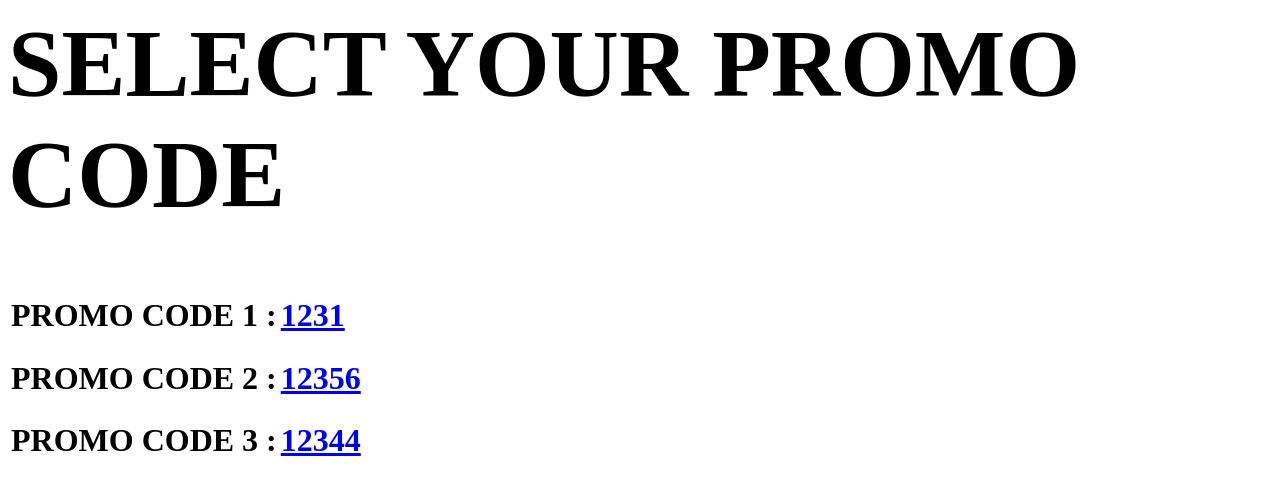
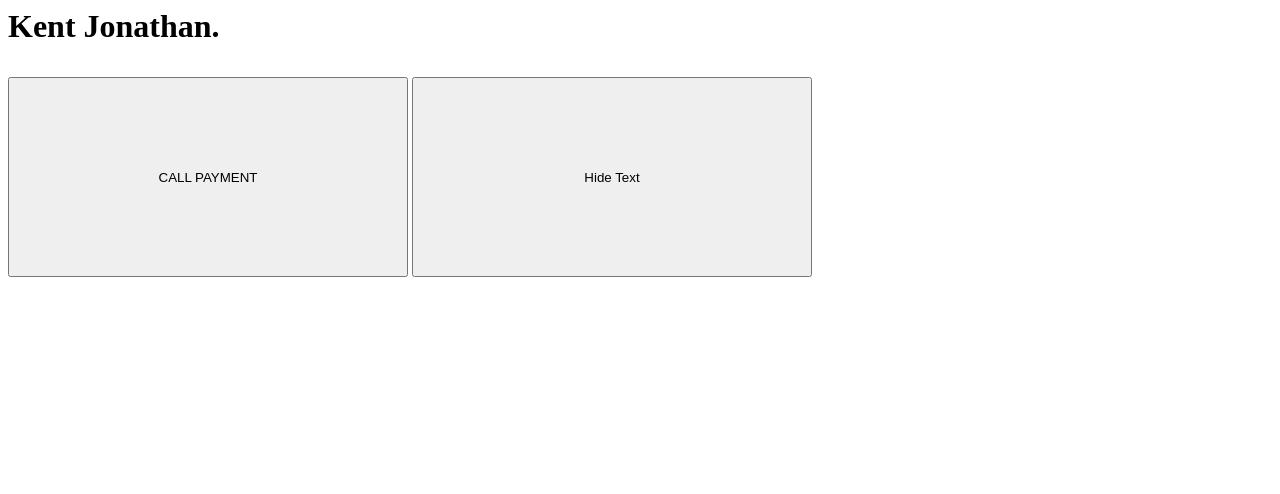
Before and after one commit to feechanz/test, a plain HTML site: page index.html in a window 1280 px wide. Drawn offline with Linux system fonts and the light colour scheme.

Commit message:
Update index.html

```diff
--- a/index.html
+++ b/index.html
@@ -1,40 +1,19 @@
 <html>
-  <head></head>
-  <body>
-    <font size="17px">
-    <h1>SELECT YOUR PROMO CODE</h1>
-    <table>
-      <tr>
-        <td>
-          <h1>PROMO CODE 1 : </h1>
-        </td>
-        <td>
-          <a href="/test/1231">
-            <h1>1231 </h1>
-          </a>
-        </td>
-      </tr>
+<head>
+    <script>
+        function hideText() {
+            document.getElementById("demo").style.display = "none";
+        }
 
-      <tr>
-        <td>
-          <h1>PROMO CODE 2 : </h1>
-        </td>
-        <td>
-          <a href="/test/12356">
-            <h1>12356 </h1>
-              </a>
-        </td>
-      </tr>
-
-       <tr>
-        <td><h1>PROMO CODE 3 : </h1></td>
-        <td>
-          <a href="/test/12344">
-            <h1> 12344 </h1>
-          </a>
-        </td>
-      </tr>
-    </table>
-
-  </body>
+        function showText() {
+            document.getElementById("demo").style.display = "block";
+            window.webkit.messageHandlers.pemrek.postMessage("refreshPage");
+        }
+    </script>
+</head>
+<body>
+    <h1><p id="demo">Kent Jonathan.</p></h1>
+    <input type="button" onclick="showText()" value="CALL PAYMENT" style="height:200px; width:400px">
+    <input type="button" onclick="hideText()" value="Hide Text" style="height:200px; width:400px">
+</body>
 </html>
```
